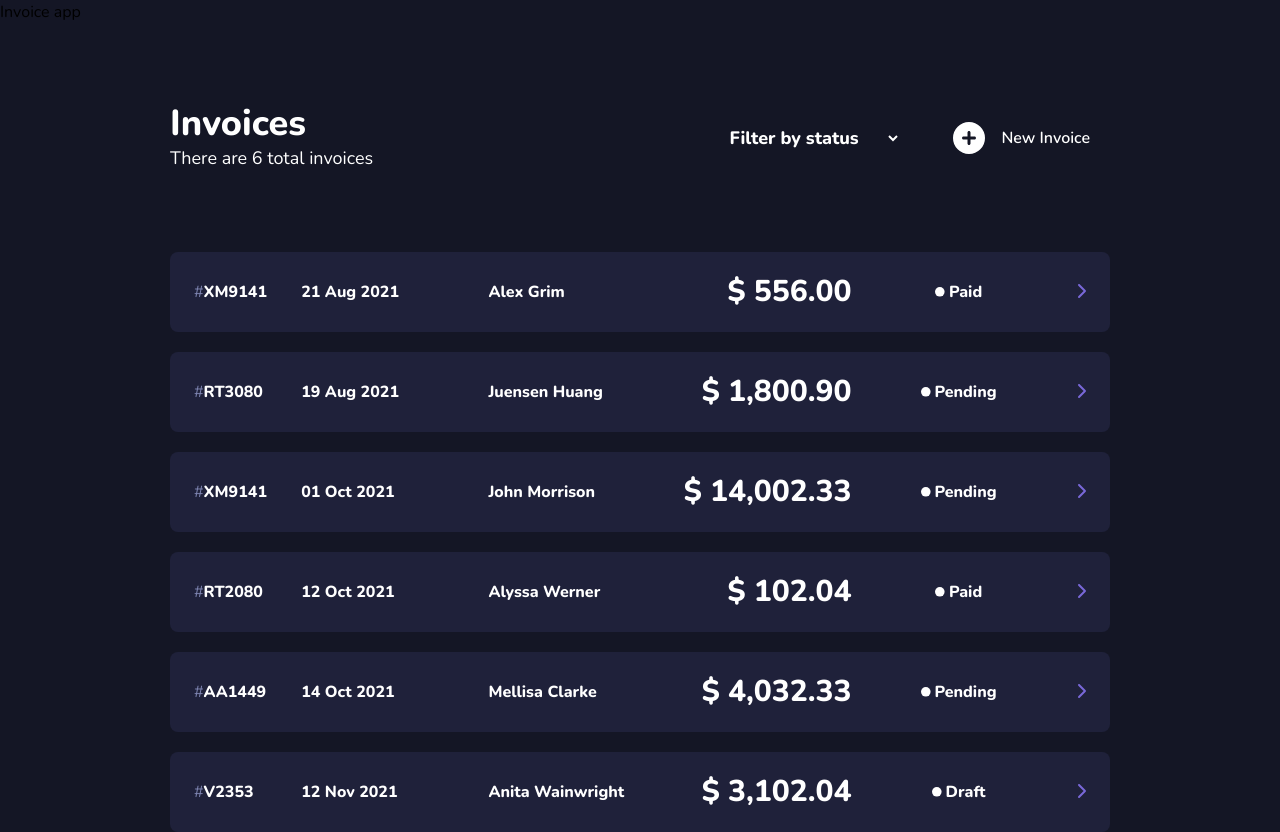
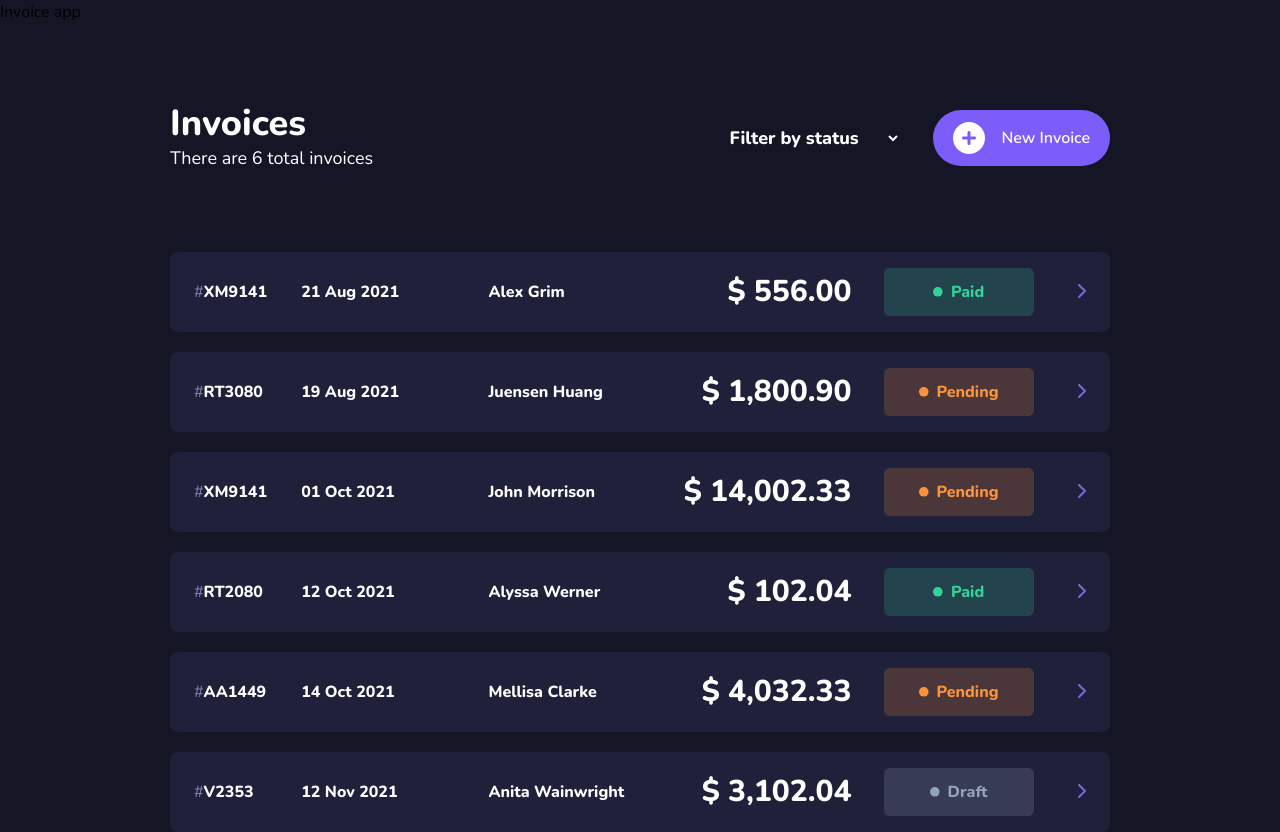
Before and after one commit to victorvzn/bootcamp-especialista-vue3, a Vue app: page / in a window 1280 px wide. Built offline with nearby package versions, Linux system fonts and the light colour scheme.

Commit message:
semana05, dia02, mejorando BaseTag

```diff
--- a/src/components/home-view/HomeViewHeader.vue
+++ b/src/components/home-view/HomeViewHeader.vue
@@ -26,7 +26,7 @@ const formFilter = ref({
       />
 
       <RouterLink :to="{ name: 'invoice-new' }">
-        <BaseButton color="[#7c5df9]">
+        <BaseButton class="bg-[#7c5df9]">
           <font-awesome-icon icon="fa-solid fa-circle-plus" size="2x" />
           New Invoice
         </BaseButton>
--- a/src/components/home-view/InvoicesRow.vue
+++ b/src/components/home-view/InvoicesRow.vue
@@ -28,22 +28,25 @@ defineProps({
     {{ invoice.invoice.currency.symbol }}
     {{ formatNumber(invoice.invoice.grandTotal) }}
   </div>
-  <div class="w-40 capitalize">
+  <div class="w-40 capitalize flex justify-center">
     <BaseTag
-      color="emerald"
-      v-if="invoice.status === 'paid'">
+      class="bg-emerald-400/20 text-emerald-400"
+      v-if="invoice.status === 'paid'"
+    >
       <font-awesome-icon icon="fa-solid fa-circle" class="text-[0.6rem]" />
       <span class="text-base">{{ invoice.status }}</span>
     </BaseTag>
     <BaseTag
-      color="orange"
-      v-if="invoice.status === 'pending'">
+      class="bg-orange-400/20 text-orange-400"
+      v-if="invoice.status === 'pending'"
+    >
       <font-awesome-icon icon="fa-solid fa-circle" class="text-[0.6rem]" />
       <span class="text-base">{{ invoice.status }}</span>
     </BaseTag>
     <BaseTag
-      color="slate"
-      v-if="invoice.status === 'draft'">
+      class="bg-slate-400/20 text-slate-400"
+      v-if="invoice.status === 'draft'"
+    >
       <font-awesome-icon icon="fa-solid fa-circle" class="text-[0.6rem]" />
       <span class="text-base">{{ invoice.status }}</span>
     </BaseTag>
--- a/src/components/shared/BaseButton.vue
+++ b/src/components/shared/BaseButton.vue
@@ -1,21 +1,9 @@
 <script setup>
-import { ref } from 'vue'
-
-// TODO: Convertir este componente a un componente reutilizable
-const props =   defineProps({
-  color: {
-    type: String,
-    default: 'red-500'
-  }
-})
-
-const baseClass = 'rounded-full px-5 py-3 font-semibold  flex items-center gap-4'
-const buttonClass = ref(`${baseClass} bg-${props.color} text-white`)
 </script>
 
 <template>
   <button
-    :class="buttonClass"
+    class="rounded-full px-5 py-3 font-semibold  flex items-center gap-4 text-white"
   >
     <slot />
   </button>
--- a/src/components/shared/BaseTag.vue
+++ b/src/components/shared/BaseTag.vue
@@ -1,19 +1,8 @@
 <script setup>
-import { ref } from 'vue'
-
-const props = defineProps({
-  color: {
-    type: String,
-    required: true
-  }
-})
-
-const baseClass = 'py-3 rounded-md text-center font-bold min-w-[50px] flex justify-center items-center gap-1'
-const tagClass = ref(`${baseClass} bg-${props.color}-400/20 text-${props.color}-400`)
 </script>
 
 <template>
-  <div :class="tagClass">
+  <div class="py-3 rounded-md text-center font-bold min-w-[150px] flex justify-center items-center gap-2 px-5">
     <slot />
   </div>
 </template>
--- a/src/views/InvoiceDetailView.vue
+++ b/src/views/InvoiceDetailView.vue
@@ -12,7 +12,9 @@ import { RouterLink } from 'vue-router'
     <header class="flex justify-between items-center bg-[#1f213a] py-3 px-8 mt-10 rounded-lg">
       <div class="flex items-center text-white gap-3">
         <h3>Status</h3>
-        <BaseTag>
+        <BaseTag
+          class="bg-emerald-400/20 text-emerald-400"
+        >
           Pending
         </BaseTag>
       </div>
```
